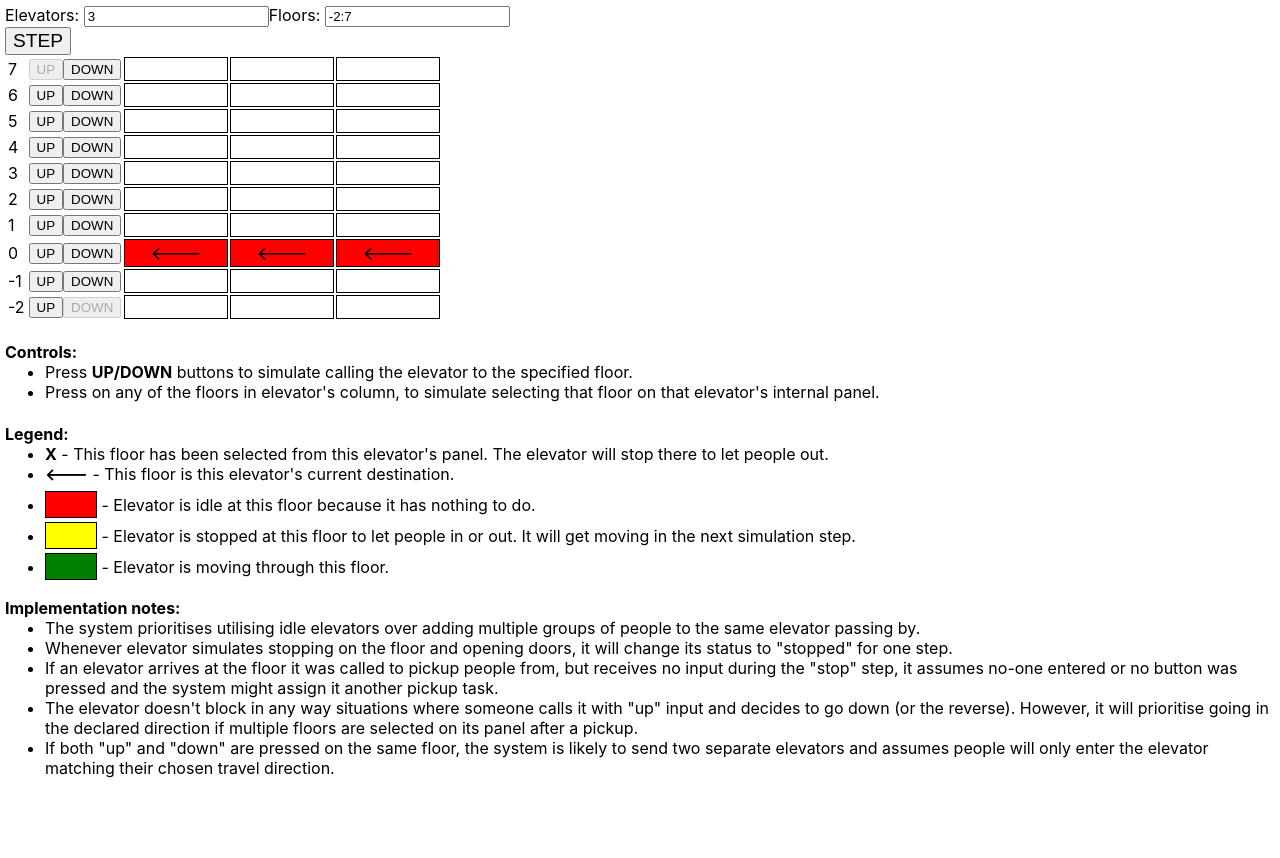
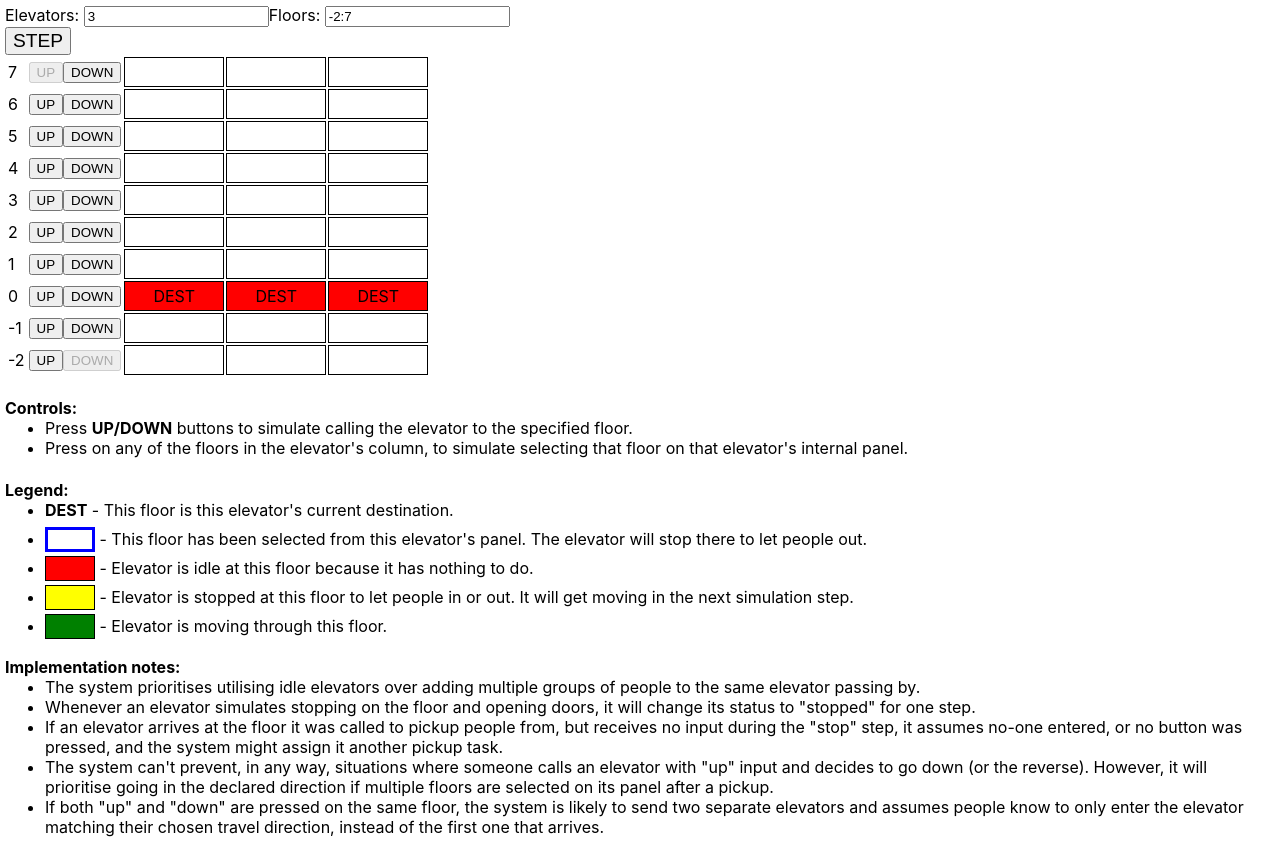
Before and after one commit to ignis05/elevator-system, a React (Create React App) app: page / in a window 1280 px wide. Before the commit the page ends 800 px from the top, so only its background shows below. Built offline with nearby package versions, Linux system fonts and the light colour scheme.

Commit message:
feat: tweak visuals and decription on the website

```diff
--- a/src/components/ElevatorDemoComponent/ElevatorDemoComponent.css
+++ b/src/components/ElevatorDemoComponent/ElevatorDemoComponent.css
@@ -6,13 +6,18 @@ button {
 	cursor: pointer;
 }
 
+.tableRow {
+	height: 30px;
+}
+
 .floorField {
 	border: 1px solid black;
 	width: 100px;
 	text-align: center;
-	font-size: 1.2em;
+	font-size: 1em;
 	user-select: none;
 	cursor: pointer;
+	box-sizing: border-box;
 }
 
 .activeBtn:hover {
@@ -21,6 +26,8 @@ button {
 
 .btPressed {
 	background-color: green;
+	color: white;
+	border: 2px solid black;
 }
 
 .elevator-idle {
@@ -33,6 +40,10 @@ button {
 
 .elevator-moving {
 	background-color: green;
+}
+
+.floor-selected {
+	border: 3px solid blue;
 }
 
 .stepBtn {
--- a/src/components/ElevatorDemoComponent/ElevatorDemoComponent.tsx
+++ b/src/components/ElevatorDemoComponent/ElevatorDemoComponent.tsx
@@ -76,7 +76,7 @@ function ElevatorDemoComponent() {
 				<table>
 					<tbody>
 						{floors.map((floor) => (
-							<tr key={floor.number}>
+							<tr className="tableRow" key={floor.number}>
 								<td>{floor.number}</td>
 								<td>
 									<button
@@ -103,15 +103,18 @@ function ElevatorDemoComponent() {
 								</td>
 								{systemInterface.status().map((el) => (
 									<td
-										className={`floorField  ${el.floor === floor.number ? `elevator-${el.status}` : 'activeBtn'}`}
+										className={[
+											'floorField',
+											el.floor === floor.number ? `elevator-${el.status}` : 'activeBtn',
+											el.dropOffs.includes(floor.number) ? 'floor-selected' : '',
+										].join(' ')}
 										key={el.id}
 										onClick={() => {
 											systemInterface.selectFloor(el.id, floor.number)
 											updateFloors()
 										}}
 									>
-										{el.dropOffs.includes(floor.number) && 'X'}
-										{el.destination === floor.number && ' <---'}
+										{el.destination === floor.number && 'DEST'}
 									</td>
 								))}
 							</tr>
@@ -125,15 +128,16 @@ function ElevatorDemoComponent() {
 					<li>
 						Press <b>UP/DOWN</b> buttons to simulate calling the elevator to the specified floor.
 					</li>
-					<li>Press on any of the floors in elevator's column, to simulate selecting that floor on that elevator's internal panel.</li>
+					<li>Press on any of the floors in the elevator's column, to simulate selecting that floor on that elevator's internal panel.</li>
 				</ul>
 				<h4>Legend:</h4>
 				<ul>
 					<li>
-						<b>X</b> - This floor has been selected from this elevator's panel. The elevator will stop there to let people out.
+						<b>DEST</b> - This floor is this elevator's current destination.
 					</li>
 					<li>
-						<b>&lt;---</b> - This floor is this elevator's current destination.
+						<div className="floorField legend-field floor-selected"></div> - This floor has been selected from this elevator's panel. The
+						elevator will stop there to let people out.
 					</li>
 					<li>
 						<div className="floorField legend-field elevator-idle"></div> - Elevator is idle at this floor because it has nothing to do.
@@ -149,18 +153,21 @@ function ElevatorDemoComponent() {
 				<h4>Implementation notes:</h4>
 				<ul>
 					<li>The system prioritises utilising idle elevators over adding multiple groups of people to the same elevator passing by.</li>
-					<li>Whenever elevator simulates stopping on the floor and opening doors, it will change its status to "stopped" for one step.</li>
+					<li>
+						Whenever an elevator simulates stopping on the floor and opening doors, it will change its status to "stopped" for one step.
+					</li>
 					<li>
 						If an elevator arrives at the floor it was called to pickup people from, but receives no input during the "stop" step, it
-						assumes no-one entered or no button was pressed and the system might assign it another pickup task.
+						assumes no-one entered, or no button was pressed, and the system might assign it another pickup task.
 					</li>
 					<li>
-						The elevator doesn't block in any way situations where someone calls it with "up" input and decides to go down (or the reverse).
-						However, it will prioritise going in the declared direction if multiple floors are selected on its panel after a pickup.
+						The system can't prevent, in any way, situations where someone calls an elevator with "up" input and decides to go down (or the
+						reverse). However, it will prioritise going in the declared direction if multiple floors are selected on its panel after a
+						pickup.
 					</li>
 					<li>
 						If both "up" and "down" are pressed on the same floor, the system is likely to send two separate elevators and assumes people
-						will only enter the elevator matching their chosen travel direction.
+						know to only enter the elevator matching their chosen travel direction, instead of the first one that arrives.
 					</li>
 				</ul>
 			</div>
```
